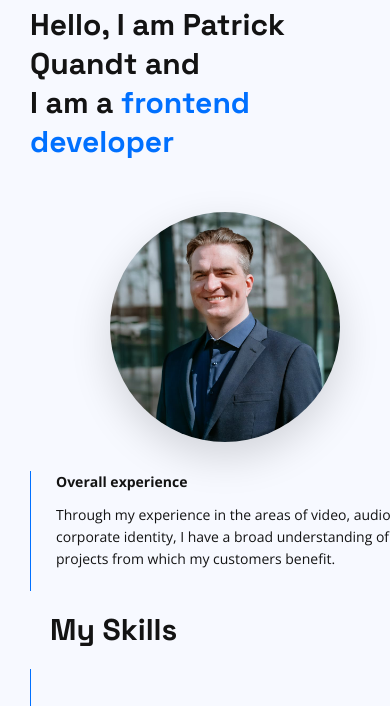
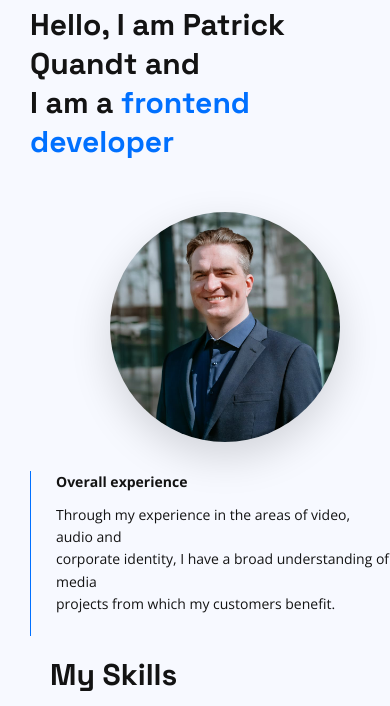
Before and after one commit to pquandt/pqweb, a React app: page / in a window 390 px wide. Shown: the part 77-783 px from the top of the page. Built offline with nearby package versions, Linux system fonts and the light colour scheme.

Commit message:
layout corrector about

```diff
--- a/sass/layout/_about.scss
+++ b/sass/layout/_about.scss
@@ -113,15 +113,20 @@
       padding-left: 2rem;
       margin-bottom: 5rem;
     }
+    .linebreakSpan {
+      width: fit-content;
+      overflow-wrap: normal;
+    }
 
     &-text {
       overflow-wrap: normal;
       margin-left: 0.5rem;
       margin-bottom: 2rem;
-      grid-column: 2;
+      grid-column: 2 / 3;
       grid-row: 2;
 
       &-wrapper {
+        grid-template-columns: 0.1fr 1fr;
         grid-template-rows: 1fr 0.5fr;
       }
       &-img {
```
Also changed, not shown: src/css/style.css.
